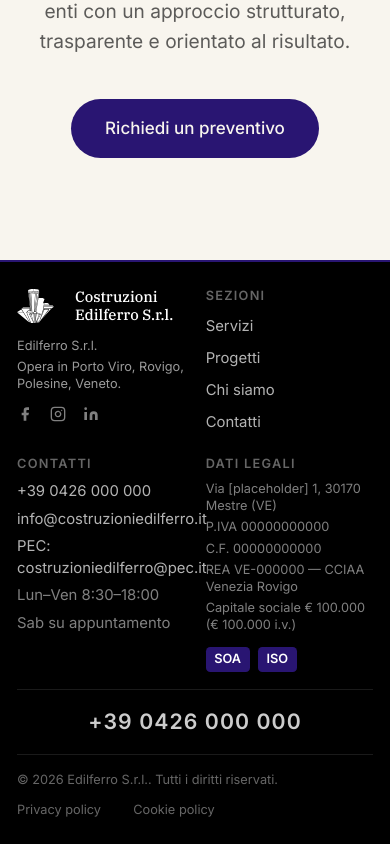
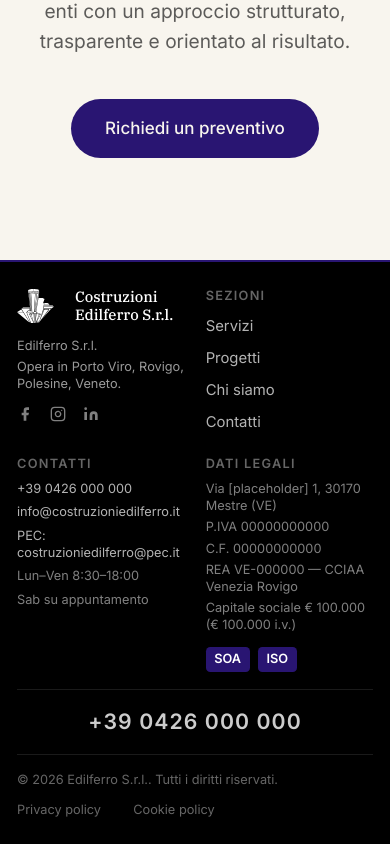
Before and after one commit to holyferro/costruzioniedilferro, a Next.js app: page / in a window 390 px wide. Shown: the part 3365-4209 px from the top of the page. Built offline with nearby package versions, Linux system fonts and the light colour scheme; no server answers.

Commit message:
fix(mobile): reduce contacts font size in footer to prevent overflow
Co-Authored-By: Claude Sonnet 4.6 <noreply@anthropic.com>

```diff
--- a/components/layout/Footer.tsx
+++ b/components/layout/Footer.tsx
@@ -121,7 +121,7 @@ export function Footer() {
               <h2 className="text-xs font-semibold tracking-widest text-white/40 uppercase">
                 Contatti
               </h2>
-              <ul className="mt-2 space-y-1.5 text-sm text-white/70 md:mt-3 md:space-y-2">
+              <ul className="mt-2 space-y-1.5 text-xs text-white/70 md:mt-3 md:space-y-2 md:text-sm">
                 <li>
                   <a href={`tel:${siteContent.contact.phone.tel}`} className="hover:text-white">
                     {siteContent.contact.phone.display}
```
